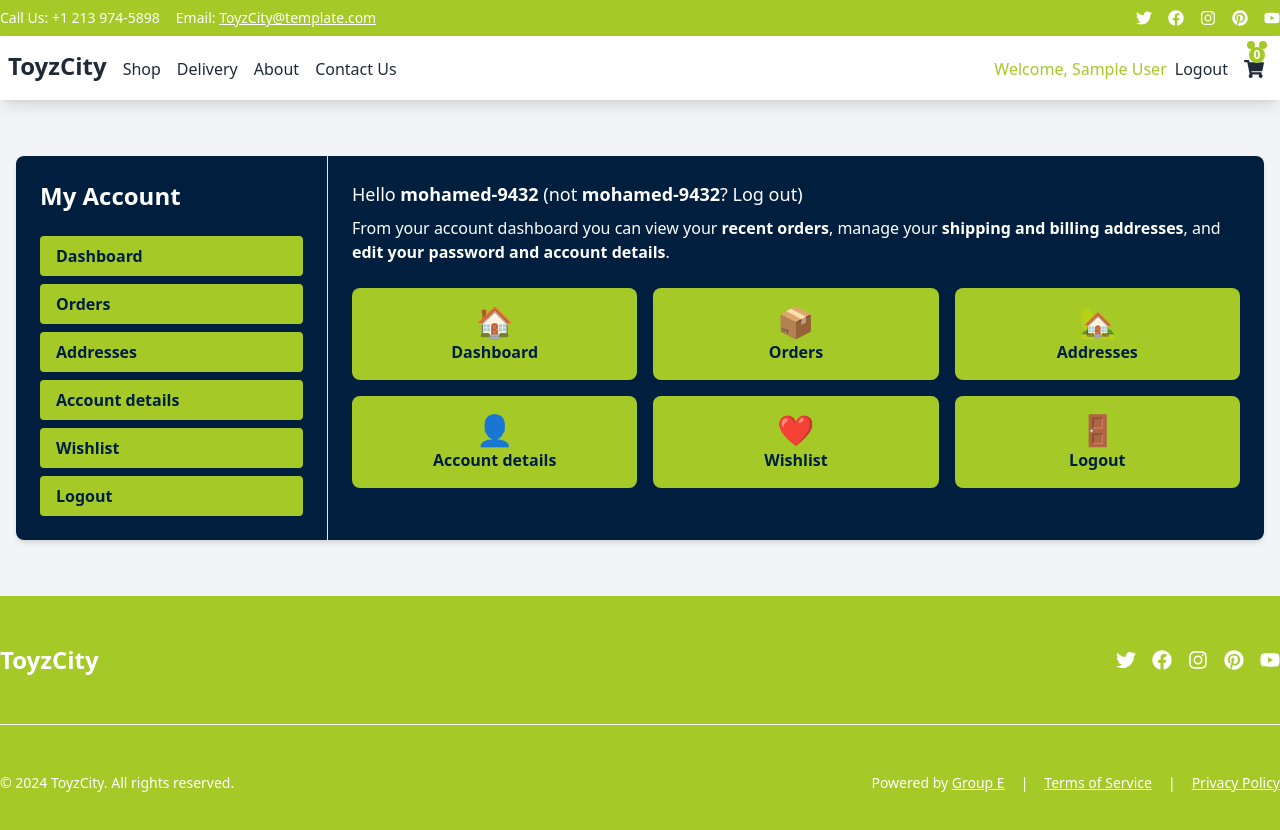
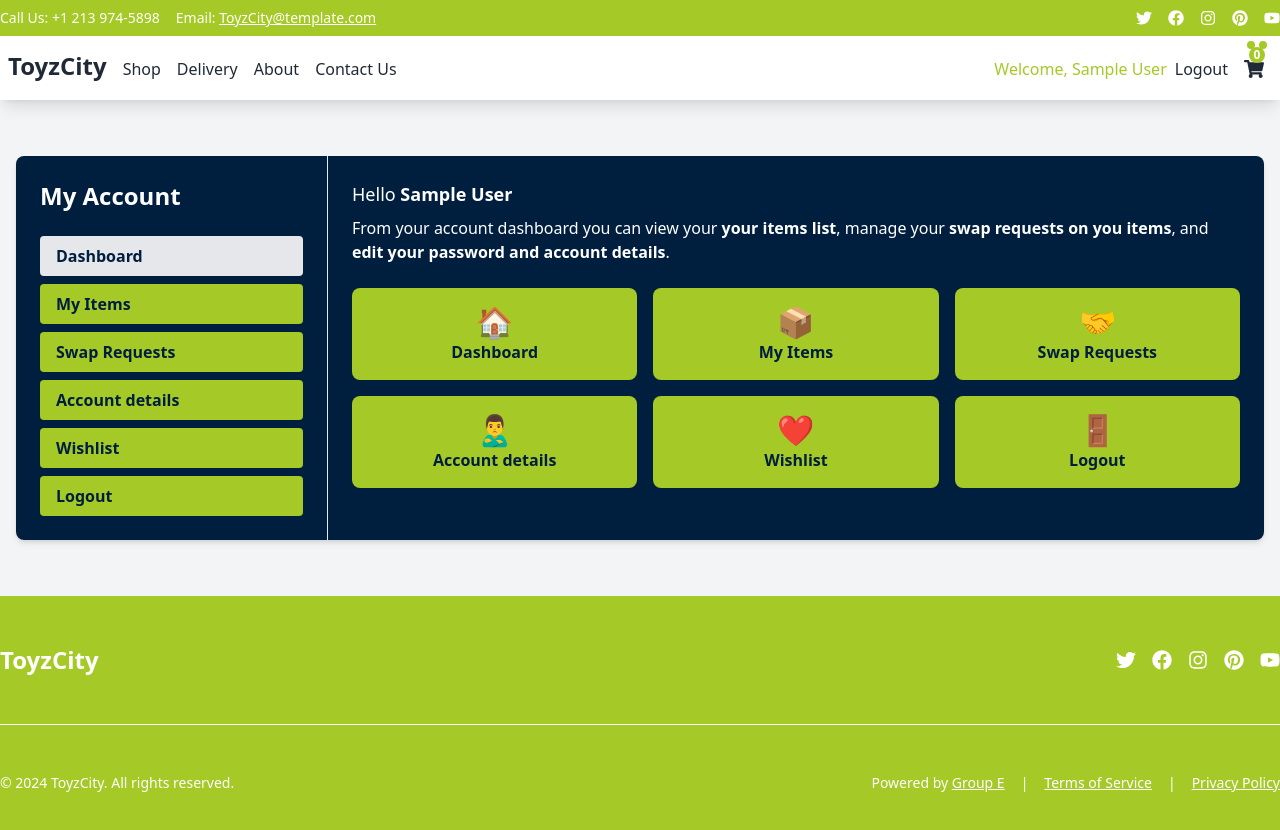
Before and after one commit to ToyTreasures/toy-treasures-frontend, a React (Vite) app: page /my-account/dashboard in a window 1280 px wide. Shown: the top 830 px of the page. Built offline with nearby package versions, Linux system fonts and the light colour scheme; sample sign-in values are in the browser's storage.

Commit message:
feat: add profile page component with its nested components

```diff
--- /dev/null
+++ b/src/Layouts/Profile/SwapRequests.jsx
@@ -0,0 +1,7 @@
+import React from "react";
+
+const SwapRequests = () => {
+  return <div>Comming Soon!</div>;
+};
+
+export default SwapRequests;
--- /dev/null
+++ b/src/Layouts/Profile/UserDashboard.jsx
@@ -0,0 +1,76 @@
+import React from "react";
+import { Link, useOutletContext } from "react-router-dom";
+
+const UserDashboard = () => {
+  const { user, handleLogout } = useOutletContext();
+
+  return (
+    <>
+      <div className="mb-6">
+        <p className="text-lg mb-2">
+          Hello <strong>{user.name}</strong>
+        </p>
+        <p className=" text-white ">
+          From your account dashboard you can view your{" "}
+          <Link
+            to="/my-account/user-items"
+            className=" text-white font-bold  hover:underline"
+          >
+            your items list
+          </Link>
+          , manage your{" "}
+          <Link
+            to="/my-account/edit-address"
+            className=" text-white font-bold  hover:underline"
+          >
+            swap requests on you items
+          </Link>
+          , and{" "}
+          <Link
+            to="/my-account/edit-account"
+            className=" text-white  font-bold  font-boldhover:underline"
+          >
+            edit your password and account details
+          </Link>
+          .
+        </p>
+      </div>
+
+      <div className="grid grid-cols-1 sm:grid-cols-2 lg:grid-cols-3 gap-4">
+        {[
+          { to: "/my-account/dashboard", label: "Dashboard", icon: "🏠" },
+          { to: "/my-account/user-items", label: "My Items", icon: "📦" },
+          {
+            to: "/my-account/swap-requests",
+            label: "Swap Requests",
+            icon: "🤝",
+          },
+          {
+            to: "/my-account/account-details",
+            label: "Account details",
+            icon: "🙎‍♂️",
+          },
+          { to: "/my-account/wishlist", label: "Wishlist", icon: "❤️" },
+        ].map((item, index) => (
+          <Link
+            key={index}
+            to={item.to}
+            className="flex flex-col items-center p-4  rounded-lg shadow-sm text-center transition duration-150 ease-in-out bg-[--primary-color] text-[--secondary-color]  hover:bg-[--secondary-color] hover:bg-gray-200 hover:shadow-md"
+          >
+            <span className="text-3xl">{item.icon}</span>
+            <span className="font-bold">{item.label}</span>
+          </Link>
+        ))}
+        <button
+          onClick={handleLogout}
+          className="flex flex-col items-center p-4 rounded-lg shadow-sm text-center transition duration-150 ease-in-out bg-[--primary-color] text-[--secondary-color] hover:bg-red-400 hover:bg-red-00 hover:shadow-md"
+        >
+          <span className="text-3xl">🚪</span>
+          <span className="font-bold">Logout</span>
+        </button>
+      </div>
+    </>
+  );
+};
+
+export default UserDashboard;
--- /dev/null
+++ b/src/Layouts/Profile/UserItems.jsx
@@ -0,0 +1,7 @@
+import React from "react";
+
+const UserItems = () => {
+  return <div>Comming Soon!</div>;
+};
+
+export default UserItems;
--- /dev/null
+++ b/src/Layouts/Profile/Wishlist.jsx
@@ -0,0 +1,7 @@
+import React from "react";
+
+const Wishlist = () => {
+  return <div>Comming Soon!</div>;
+};
+
+export default Wishlist;
--- a/src/pages/Profile.jsx
+++ b/src/pages/Profile.jsx
@@ -1,6 +1,15 @@
-import { Link } from "react-router-dom";
+import { Link, NavLink, Outlet } from "react-router-dom";
+import { useUserContext } from "../contexts/UserContext";
+import localStorageServices from "../services/localStorageServices";
 
 const ProfilePage = () => {
+  const { user, setUser } = useUserContext();
+
+  const handleLogout = () => {
+    setUser(null);
+    localStorageServices.logout();
+  };
+
   return (
     <div className="bg-gray-100 h-full  py-14 ">
       <div className="container mx-auto px-4 max-w-7xl ">
@@ -15,85 +24,37 @@ const ProfilePage = () => {
                 aria-label="Account pages"
               >
                 {[
-                  { to: "/my-account", label: "Dashboard" },
-                  { to: "/my-account/orders", label: "Orders" },
-                  { to: "/my-account/edit-address", label: "Addresses" },
-                  { to: "/my-account/edit-account", label: "Account details" },
-                  { to: "/wishlist", label: "Wishlist" },
-                  { to: "/my-account/logout", label: "Logout" },
+                  { to: "/my-account/dashboard", label: "Dashboard" },
+                  { to: "/my-account/user-items", label: "My Items" },
+                  { to: "/my-account/swap-requests", label: "Swap Requests" },
+                  {
+                    to: "/my-account/account-details",
+                    label: "Account details",
+                  },
+                  { to: "/my-account/wishlist", label: "Wishlist" },
                 ].map((item, index) => (
-                  <Link
+                  <NavLink
                     key={index}
                     to={item.to}
-                    className="block py-2 px-4 font-bold rounded transition duration-150 ease-in-out  bg-[--primary-color]  hover:text-white hover:bg-[--secondary-color] hover:bg-gray-200 hover:text-[--secondary-color]"
+                    className={({ isActive }) =>
+                      `block py-2 px-4 font-bold rounded transition duration-150 ease-in-out bg-[--primary-color] hover:bg-[--secondary-color] hover:bg-gray-200 hover:text-[--secondary-color] ${
+                        isActive ? "bg-gray-200" : ""
+                      }`
+                    }
                   >
                     {item.label}
-                  </Link>
+                  </NavLink>
                 ))}
+                <button
+                  onClick={handleLogout}
+                  className="block w-full text-start py-2 px-4 font-bold rounded transition duration-150 ease-in-out  bg-[--primary-color]  hover:bg-[--secondary-color] hover:bg-red-400 hover:text-[--secondary-color]"
+                >
+                  Logout
+                </button>
               </nav>
             </div>
             <div className="md:w-3/4 p-6 bg-[--secondary-color] text-white">
-              <div className="mb-6">
-                <p className="text-lg mb-2">
-                  Hello <strong>mohamed-9432</strong> (not{" "}
-                  <strong>mohamed-9432</strong>?{" "}
-                  <Link to="/logout" className="text-white hover:underline">
-                    Log out
-                  </Link>
-                  )
-                </p>
-                <p className=" text-white ">
-                  From your account dashboard you can view your{" "}
-                  <Link
-                    to="/my-account/orders"
-                    className=" text-white font-bold  hover:underline"
-                  >
-                    recent orders
-                  </Link>
-                  , manage your{" "}
-                  <Link
-                    to="/my-account/edit-address"
-                    className=" text-white font-bold  hover:underline"
-                  >
-                    shipping and billing addresses
-                  </Link>
-                  , and{" "}
-                  <Link
-                    to="/my-account/edit-account"
-                    className=" text-white  font-bold  font-boldhover:underline"
-                  >
-                    edit your password and account details
-                  </Link>
-                  .
-                </p>
-              </div>
-              <div className="grid grid-cols-1 sm:grid-cols-2 lg:grid-cols-3 gap-4">
-                {[
-                  { to: "/my-account", label: "Dashboard", icon: "🏠" },
-                  { to: "/my-account/orders", label: "Orders", icon: "📦" },
-                  {
-                    to: "/my-account/edit-address",
-                    label: "Addresses",
-                    icon: "🏡",
-                  },
-                  {
-                    to: "/my-account/edit-account",
-                    label: "Account details",
-                    icon: "👤",
-                  },
-                  { to: "/wishlist", label: "Wishlist", icon: "❤️" },
-                  { to: "/my-account/logout", label: "Logout", icon: "🚪" },
-                ].map((item, index) => (
-                  <Link
-                    key={index}
-                    to={item.to}
-                    className="flex flex-col items-center p-4  rounded-lg shadow-sm text-center transition duration-150 ease-in-out bg-[--primary-color] text-[--secondary-color]  hover:text-white hover:bg-[--secondary-color] hover:bg-gray-200 hover:shadow-md"
-                  >
-                    <span className="text-3xl">{item.icon}</span>
-                    <span className="font-bold">{item.label}</span>
-                  </Link>
-                ))}
-              </div>
+              <Outlet context={{ user, setUser, handleLogout }} />
             </div>
           </div>
         </div>
```
